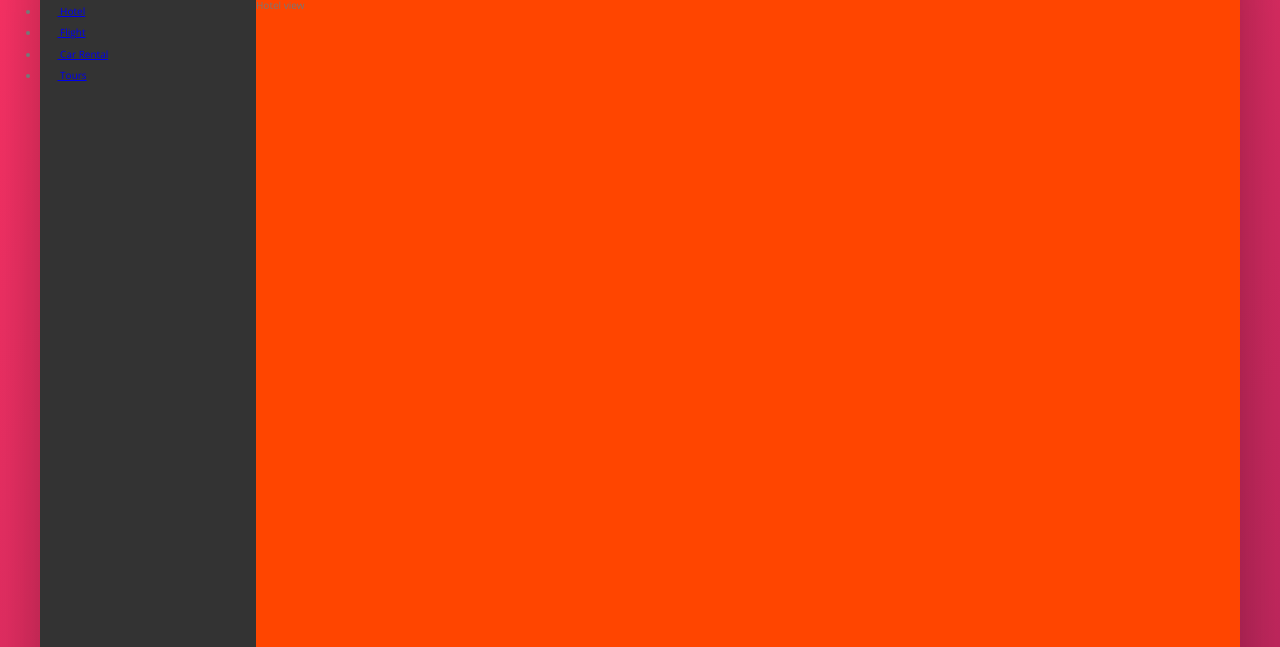
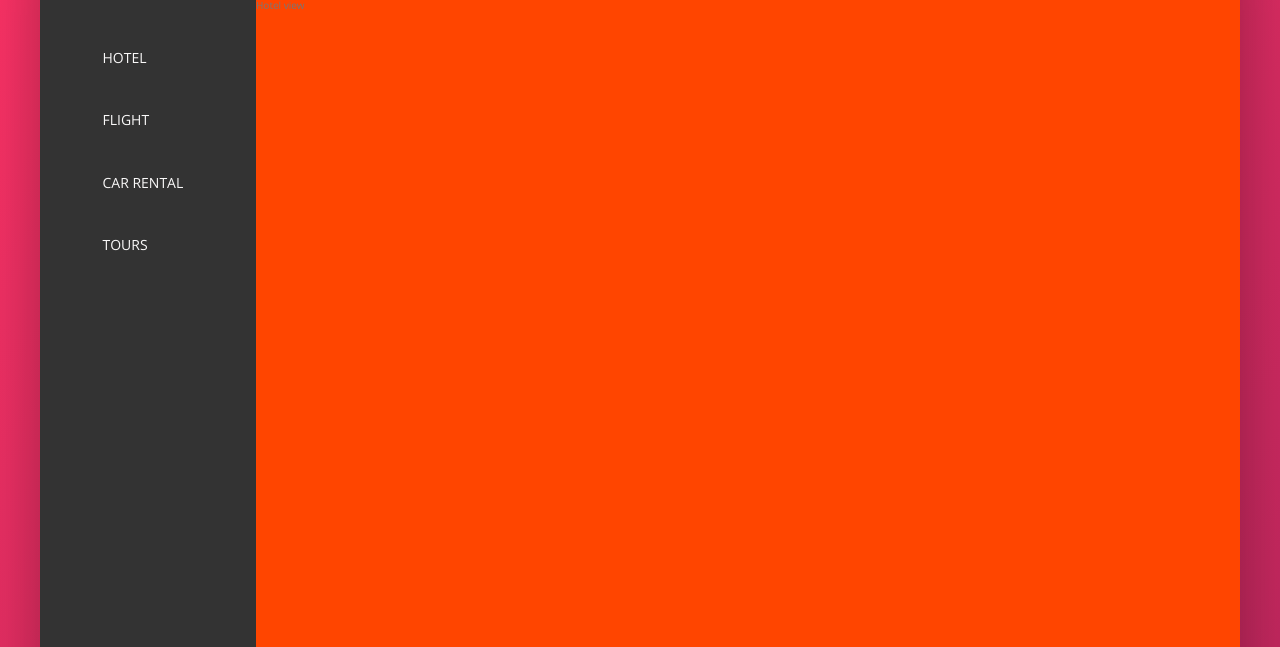
Before and after one commit to jeanwang2dev/trillo, a website: page index.html in a window 1280 px wide. Shown: the part 153-800 px from the top of the page. Drawn offline with nearby package versions, Linux system fonts and the light colour scheme.

Commit message:
add style to sidebar navigation

```diff
--- a/sass/_components.scss
+++ b/sass/_components.scss
@@ -128,17 +128,55 @@
 /* SIDE NAVIGATION  */
 .side-nav {
 
+    font-size: 1.4rem;
+    list-style: none;
+    margin-top:3.5rem;
+
     &__item {
+        position: relative;
 
+        :not(last-child) {
+            margin-bottom: .5rem;
+        }
     }
 
-    &__link {
+    &__item::before {
+        content: "";
+        position: absolute;
+        top: 0;
+        left: 0;
+        height: 100%;
+        width: 3px;
+        background-color: var(--color-primary);
+        transform: scaleY(0);
+        transition: transform .2s,
+                    width .4s cubic-bezier(1,0,0,1) .2s;
+    }
 
+    &__item:hover::before {
+        transform: scaleY(1);
+        width: 100%;
+    }
+
+    &__link:link,
+    &__link:visited {
+        color: var(--color-grey-light-1);
+        text-decoration: none;
+        text-transform: uppercase;
+        display: block;
+        padding: 1.5rem 3rem;
+        position: relative;
+        z-index: 10;
+
+        display: flex;
+        align-items: center;
     }
 
     &__icon {
         width: 1.75rem;
         height: 1.75rem;
+        margin-right: 1.5rem;
+        fill: currentColor;
     }
 }
 
```
Also changed, not shown: css/style.css.
